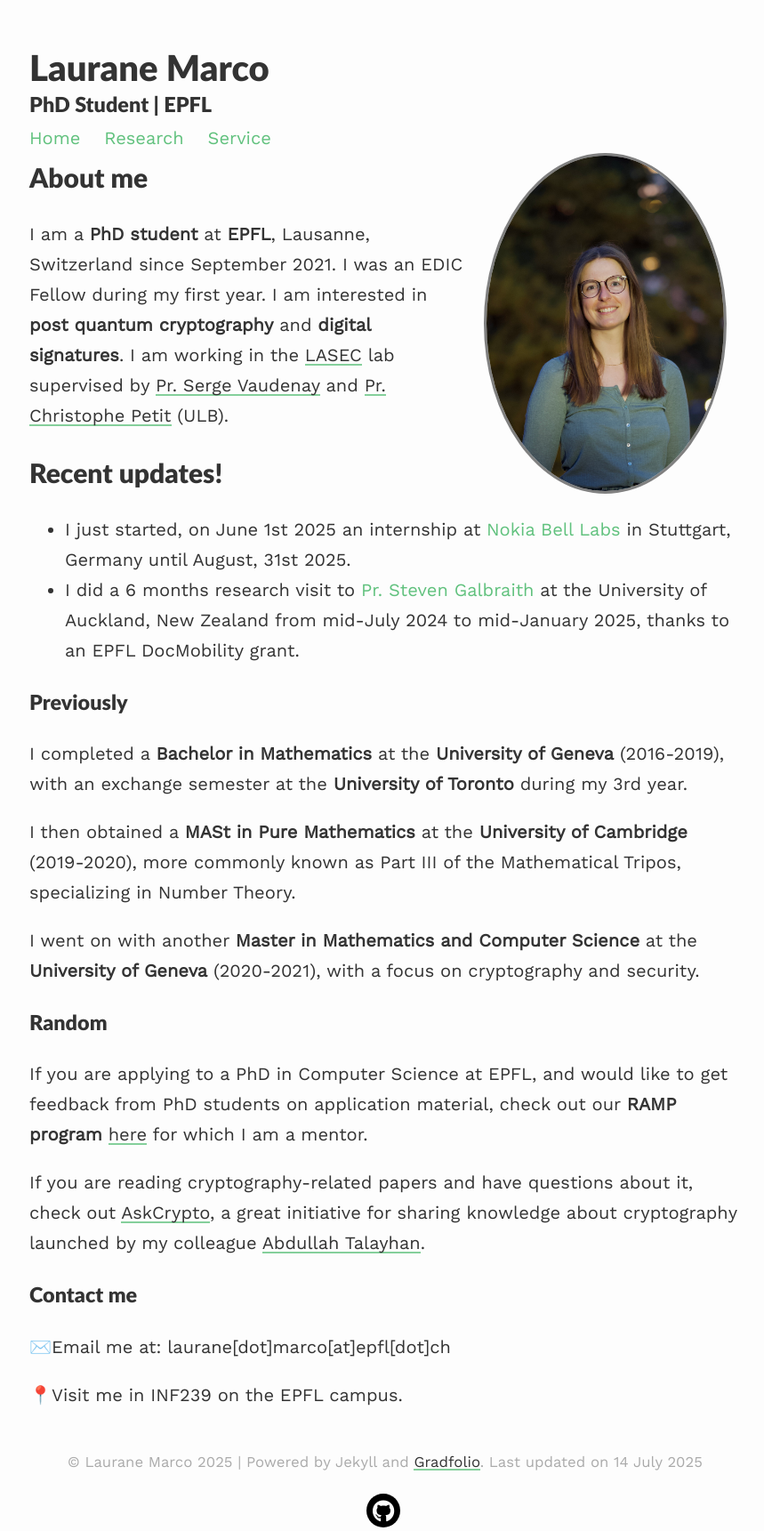
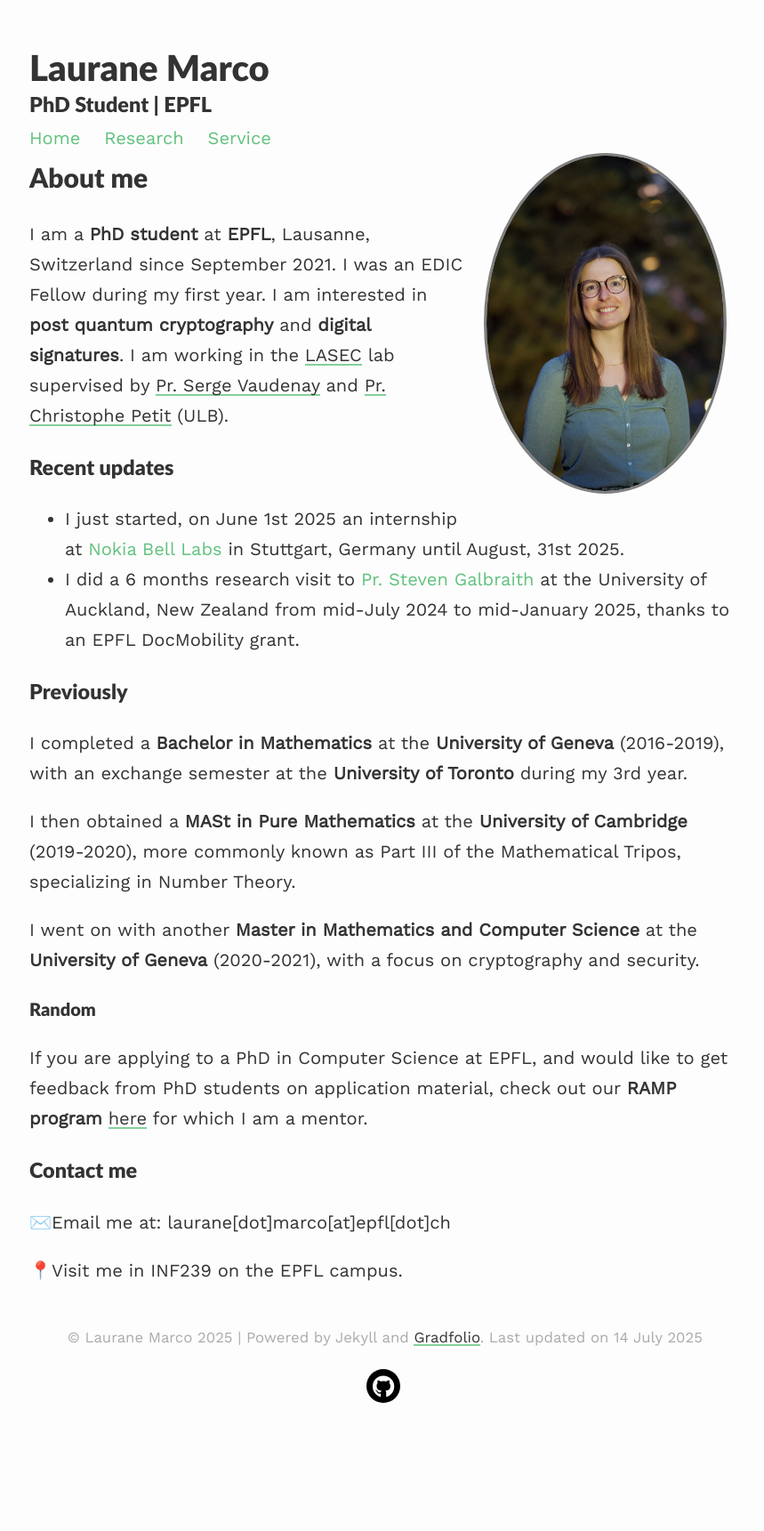
Before and after one commit to lauranemarco/lauranemarco.github.io, a Jekyll site: the page built from index.md, in a window 1280 px wide. Shown: the whole page at 89% size, without its empty margins (207-1066 px from the left). Built offline with Jekyll 4.4.1, drawn with Linux system fonts in a browser that asks for light colours; nearby versions of some CDN libraries; our own code applies the rules of GitHub Pages for plain Markdown files; after the commit the page ends 1581 px from its top, so only the background shows below that.

Commit message:
Update index.md

```diff
--- a/index.md
+++ b/index.md
@@ -12,7 +12,7 @@ I am a **PhD student** at **EPFL**, Lausanne, Switzerland since September 2021.
 I am interested in **post quantum cryptography** and **digital signatures**.
 I am working in the [LASEC](https://lasec.epfl.ch) lab supervised by [Pr. Serge Vaudenay](https://lasec.epfl.ch/people/vaudenay/) and [Pr. Christophe Petit](https://christophe.petit.web.ulb.be) (ULB). <br>
 
-## Recent updates!
+### Recent updates
 - I just started, on June 1st 2025 an internship at [Nokia Bell Labs](https://www.nokia.com/bell-labs/) in Stuttgart, Germany until August, 31st 2025.
 - I did a 6 months research visit to [Pr. Steven Galbraith](https://www.math.auckland.ac.nz/~sgal018/) at the University of Auckland, New Zealand from mid-July 2024 to mid-January 2025, thanks to an EPFL DocMobility grant.
 
@@ -25,10 +25,9 @@ I then obtained a **MASt in Pure Mathematics** at the **University of Cambridge*
 I went on with another **Master in Mathematics and Computer Science** at the **University of Geneva** (2020-2021), with a focus on cryptography and security.
 
 
-### Random
+#### Random
 If you are applying to a PhD in Computer Science at EPFL, and would like to get feedback from PhD students on application material, check out our **RAMP program** [here](https://epic-guide.github.io/ramp) for which I am a mentor.
 
-If you are reading cryptography-related papers and have questions about it, check out [AskCrypto](https://askcryp.to), a great initiative for sharing knowledge about cryptography launched by my colleague [Abdullah Talayhan](https://www.abdullahtalayhan.com).
 
 ### Contact me
 ✉️Email me at: laurane[dot]marco[at]epfl[dot]ch
```
